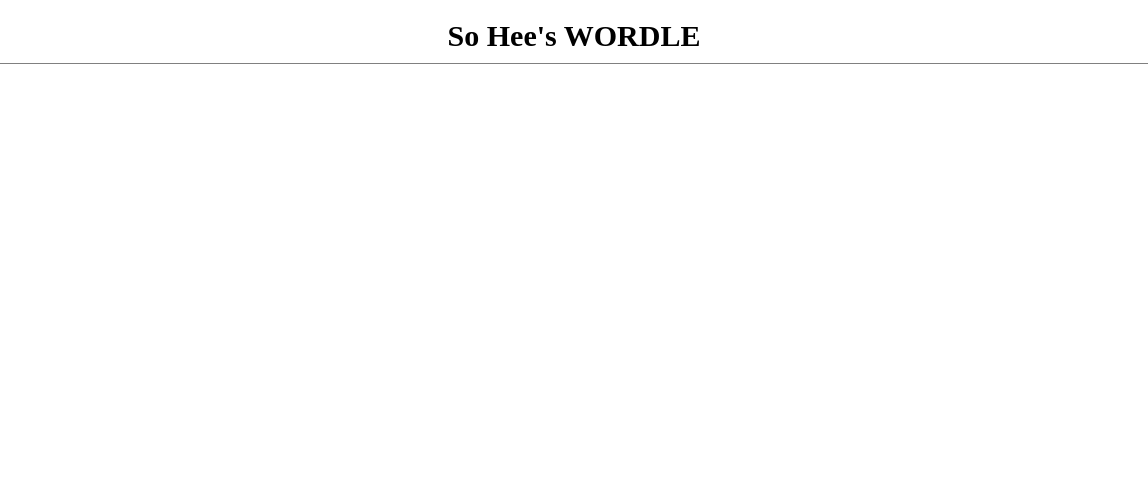
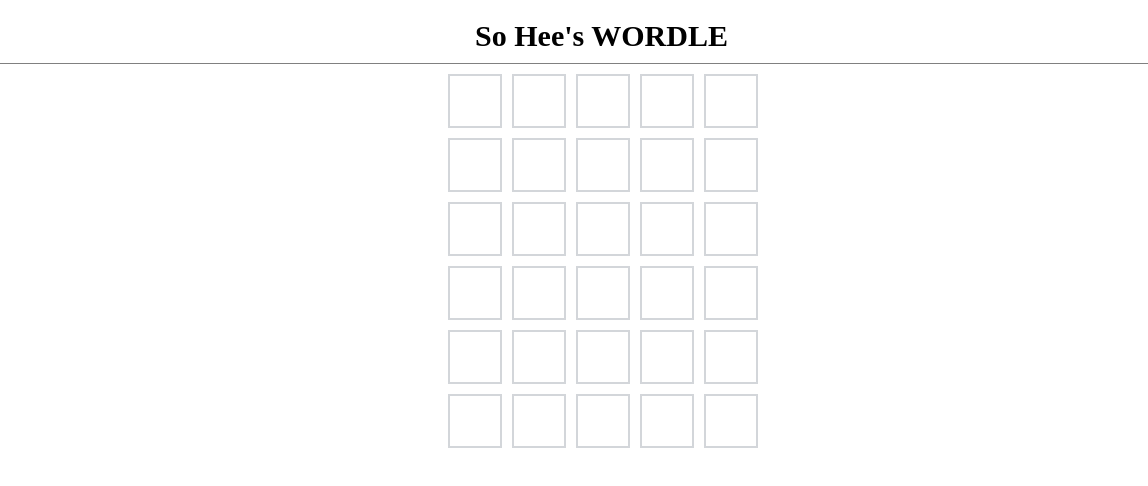
Before and after one commit to soheeparklee/sc_project_wordle_improved, a plain HTML site: page index.html in a window 1280 px wide. Shown: the full height of the page, 37-1185 px from the left. Drawn offline with Linux system fonts and the light colour scheme.

Commit message:
feat: answer box complete

```diff
--- a/header.css
+++ b/header.css
@@ -24,7 +24,7 @@ header{
 
 .wordle_title{
     display: flex;
-    margin: 5px;
+    margin: 5px 5px 5px 60px;
     font-size: 30px;
     font-weight: 900;
     align-items: center;
--- a/index.html
+++ b/index.html
@@ -5,6 +5,7 @@
     <meta name="viewport" content="width=device-width, initial-scale=1.0">
     <title>Wordle Improved</title>
     <link rel="stylesheet" href="header.css">
+    <link rel="stylesheet" href="main.css">
 </head>
 <body>
     <header>
@@ -23,7 +24,59 @@
     </div>
     </header>
 
-    <main></main>
+    <main>
+
+            <div class="box_row box_row_0">
+                <div class="box_block"></div>
+                <div class="box_block"></div>
+                <div class="box_block"></div>
+                <div class="box_block"></div>
+                <div class="box_block"></div>
+            </div>
+
+            <div class="box_row box_row_1">
+                <div class="box_block"></div>
+                <div class="box_block"></div>
+                <div class="box_block"></div>
+                <div class="box_block"></div>
+                <div class="box_block"></div>
+            </div>
+
+            <div class="box_row box_row_2">
+                <div class="box_block"></div>
+                <div class="box_block"></div>
+                <div class="box_block"></div>
+                <div class="box_block"></div>
+                <div class="box_block"></div>
+            </div>
+
+            <div class="box_row box_row_3">
+                <div class="box_block"></div>
+                <div class="box_block"></div>
+                <div class="box_block"></div>
+                <div class="box_block"></div>
+                <div class="box_block"></div>
+            </div>
+
+            <div class="box_row box_row_4">
+                <div class="box_block"></div>
+                <div class="box_block"></div>
+                <div class="box_block"></div>
+                <div class="box_block"></div>
+                <div class="box_block"></div>
+            </div>
+
+            <div class="box_row box_row_5">
+                <div class="box_block"></div>
+                <div class="box_block"></div>
+                <div class="box_block"></div>
+                <div class="box_block"></div>
+                <div class="box_block"></div>
+            </div>
+
+
+
+    </main>
 
     <footer></footer>
 </body>
--- /dev/null
+++ b/main.css
@@ -0,0 +1,23 @@
+main{
+    display: flex;
+    justify-content: center;
+    align-items: center;
+    gap: 10px;
+    flex-direction: column;
+}
+
+.box_row{
+    display: flex;
+    justify-content: center;
+    align-items: center;
+    gap: 10px;
+}
+
+.box_block{
+    justify-content: center;
+    align-items: center;
+    display: flex;
+    width: 50px;
+    height: 50px;
+    border: 2px solid #d3d6da;
+}
```
